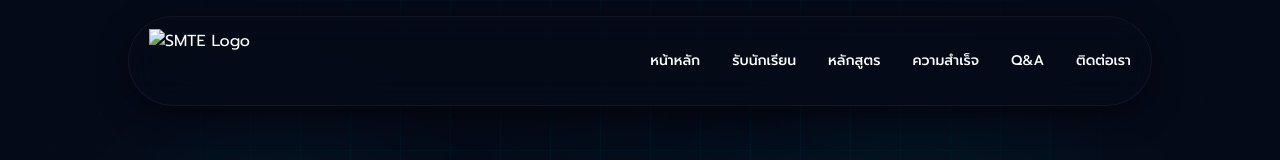
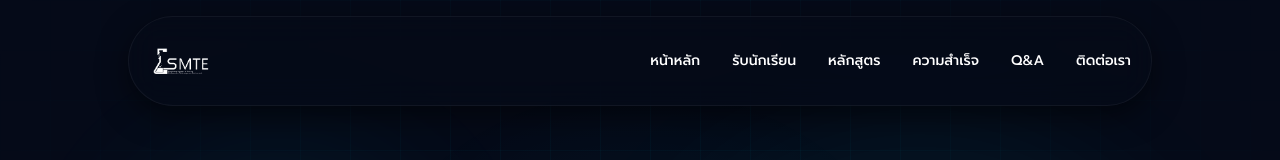
Before and after one commit to Predaydii/SMTE-Trattrakarnkhun-School, a plain HTML site: page index.html in a window 1280 px wide. Shown: the top 160 px of the page. Drawn offline with nearby package versions, Linux system fonts and the light colour scheme.

Commit message:
Update index.html

```diff
--- a/index.html
+++ b/index.html
@@ -144,7 +144,7 @@
     <div class="fixed top-4 left-0 w-full z-50 px-4">
         <nav class="nav-capsule container mx-auto max-w-5xl px-5 py-3 flex justify-between items-center relative z-50">
             <a href="#" class="flex items-center">
-                <img src="โลโก้ [SMTE].png" alt="SMTE Logo" class="h-16 w-auto object-contain">
+                <img src="logo.png" alt="SMTE Logo" class="h-16 w-auto object-contain">
             </a>
             <div class="hidden md:flex items-center space-x-8 text-sm font-medium">
                 <a href="#home" class="hover:text-neon transition">หน้าหลัก</a>
@@ -690,4 +690,5 @@
         document.addEventListener('DOMContentLoaded', typeWriter);
     </script>
 </body>
+
 </html>
```
